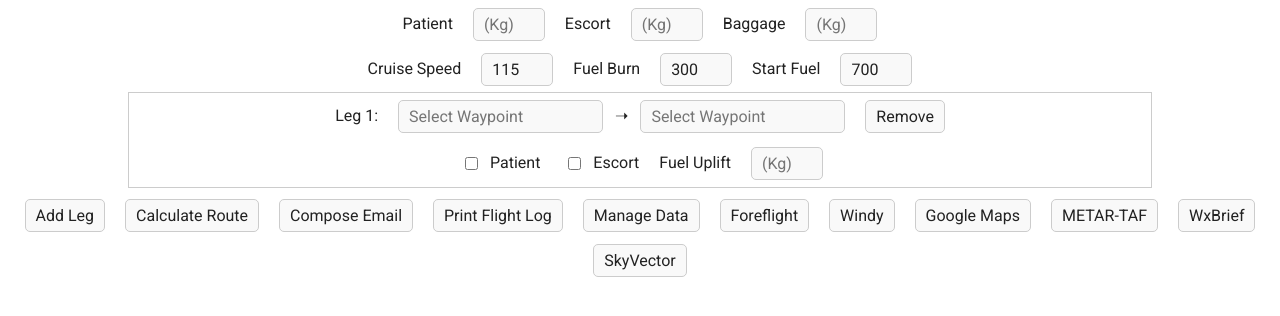
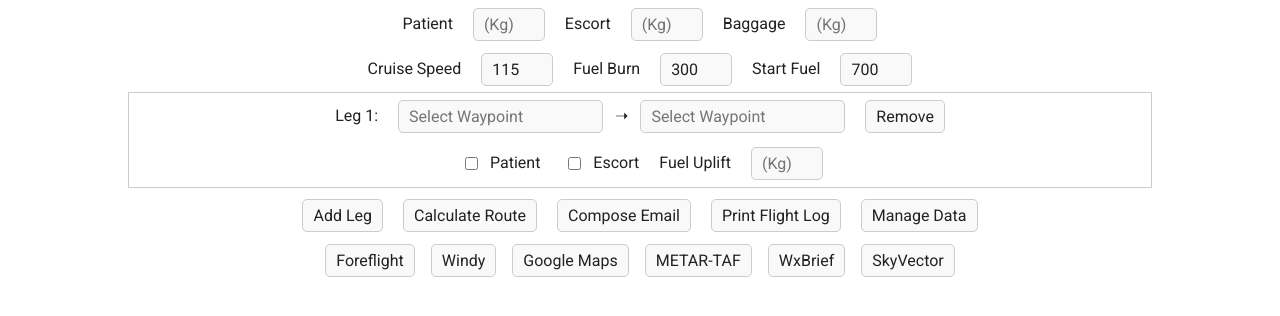
Before and after one commit to helifriz/test, a Flask app: page / in a window 1280 px wide. Shown: the part 216-532 px from the top of the page. Run offline with Flask 3, Linux system fonts and the light colour scheme.

Commit message:
Arrange external tool buttons in a single row

```diff
--- a/myapp/static/style.css
+++ b/myapp/static/style.css
@@ -126,6 +126,13 @@ button:hover {
 
 .leg-row {
   margin-bottom: 2px; /* reduce spacing between leg tables */
+}
+
+/* Container for external navigation buttons */
+.button-row {
+  display: flex;
+  flex-wrap: nowrap;
+  justify-content: center;
 }
 
 /* ============================= */
--- a/myapp/templates/index.html
+++ b/myapp/templates/index.html
@@ -184,13 +184,16 @@
       <button id="emailBtn">Compose Email</button>
       <button id="printBtn">Print Flight Log</button>
       <button id="manageBtn" data-href="{{ url_for('manage') }}">Manage Data</button>
+    </div>
 
+    <div class="button-row">
       <button id="foreflightBtn">Foreflight</button>
       <button id="windyBtn">Windy</button>
       <button id="googleBtn">Google Maps</button>
       <button id="metarBtn">METAR-TAF</button>
       <button id="wxbriefBtn">WxBrief</button>
       <button id="skyvectorBtn">SkyVector</button>
+    </div>
 
     <div id="result"></div>
     <div id="weightTable"></div>
```
Lines whose indentation alone changed are shown as unchanged.
